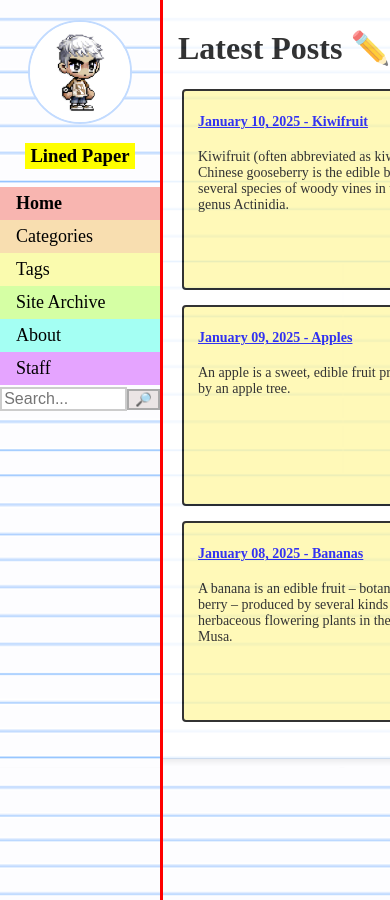
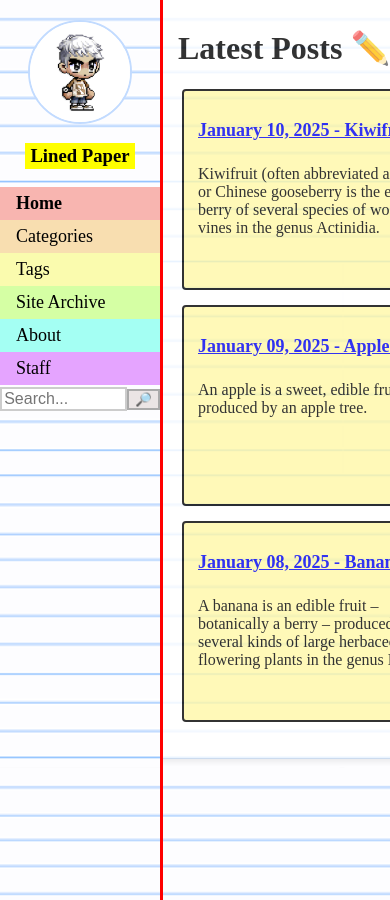
Before and after one commit to iangge/lined-paper, a Jekyll site: the page built from index.html, in a window 390 px wide. Built offline with Jekyll 4.4.1, drawn with Linux system fonts in a browser that asks for light colours; the list of posts is cut into pages by our own code.

Commit message:
Setting .container li, h4, and a font sizes for mobile

```diff
--- a/assets/css/styles.scss
+++ b/assets/css/styles.scss
@@ -165,7 +165,16 @@
       .container {
         min-height: 187px;
       }
-      h4, li, p {
-        font-size: 14px;
+
+      .container li {
+        font-size: 16px; /* Set font size for <li> text */
+      }
+
+      .container h4 {
+        font-size: 18px; /* Set font size for <h4> headers */
+      }
+
+      .container h4 a {
+        font-size: 18px; /* Ensure <a> links inherit the header's font size */
       }
     }
```
Also changed, not shown: 6 other files.
